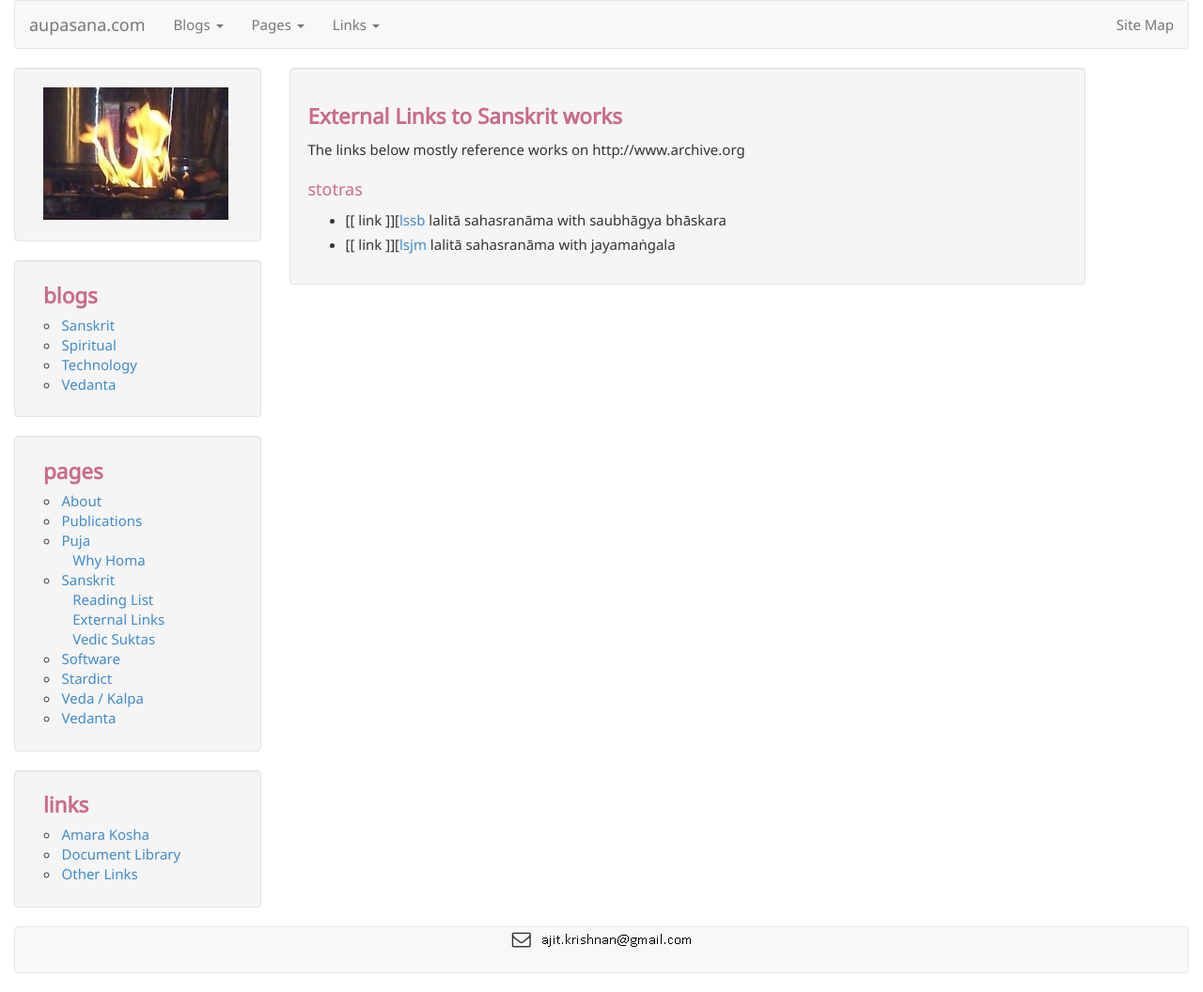
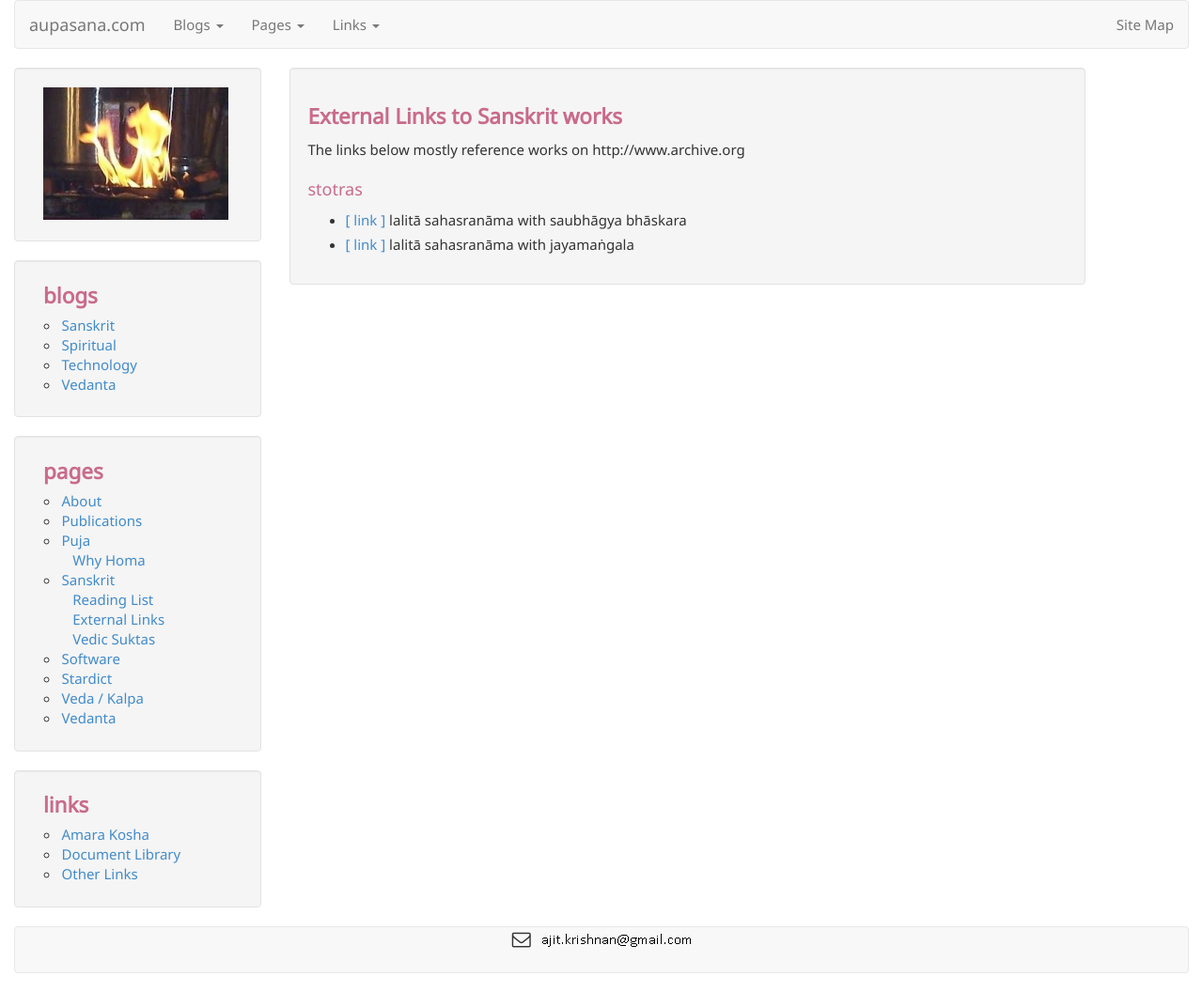
Before and after one commit to aupasana/aupasana.github.io, a Jekyll site: the page built from pages/sanskrit/links.md, in a window 1280 px wide. Shown: the whole page at 94% size. Built offline with Jekyll 4.4.1, drawn with Linux system fonts in a browser that asks for light colours; nearby versions of some CDN libraries.

Commit message:
Fix formatting of sanskrit/links.md

```diff
--- a/pages/sanskrit/links.md
+++ b/pages/sanskrit/links.md
@@ -9,8 +9,8 @@ The links below mostly reference works on http://www.archive.org
 ## stotras
 
 
-* [[ link ]][[lssb] lalitā sahasranāma with saubhāgya bhāskara
-* [[ link ]][[lsjm] lalitā sahasranāma with jayamaṅgala
+* [[ link ]][lssb] lalitā sahasranāma with saubhāgya bhāskara
+* [[ link ]][lsjm] lalitā sahasranāma with jayamaṅgala
 
 [lssb]: https://archive.org/details/Sri_lalita_sahasra_nama_with_saubhagyabhaskara_and_bhaskaravilasaKavyam
 [lsjm]: https://archive.org/details/LalitaSahasraNamaWithJayamangalaOfBhattaNaryanaEd.LalyeP.G.
```
